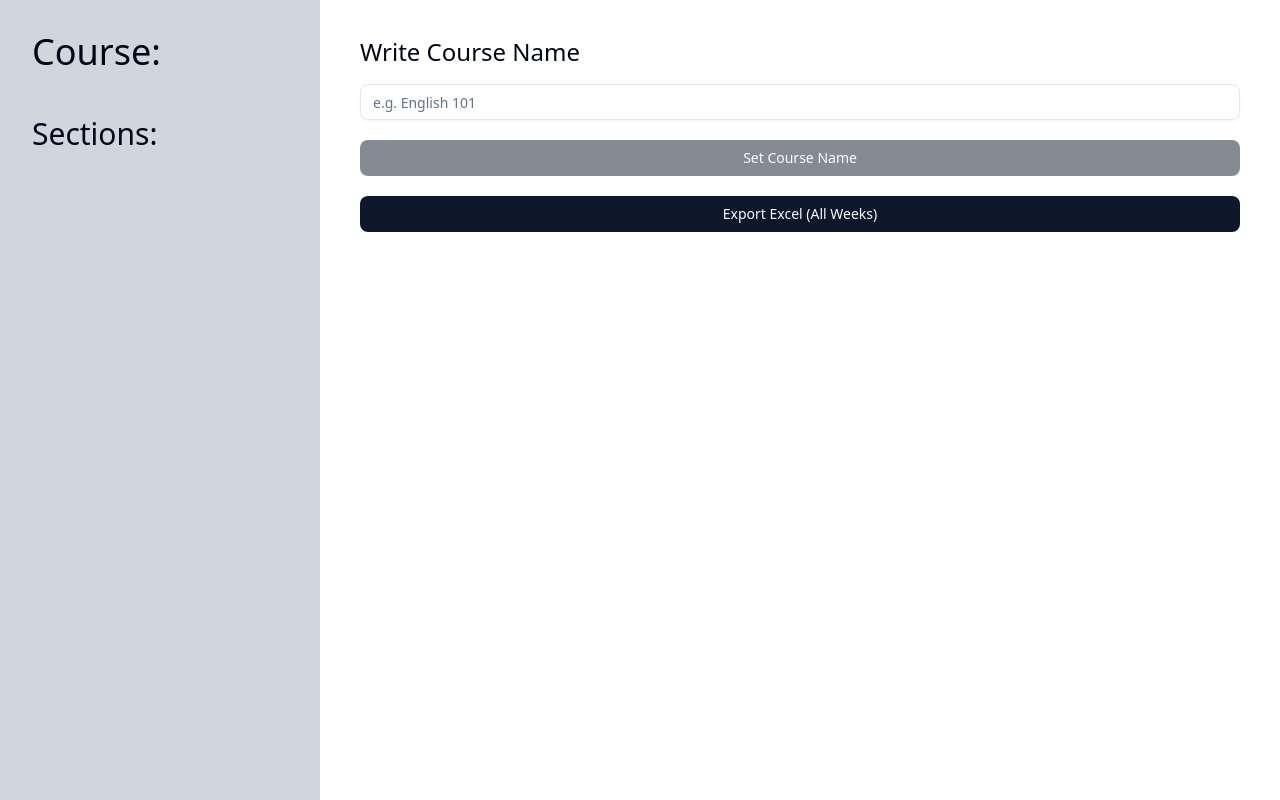
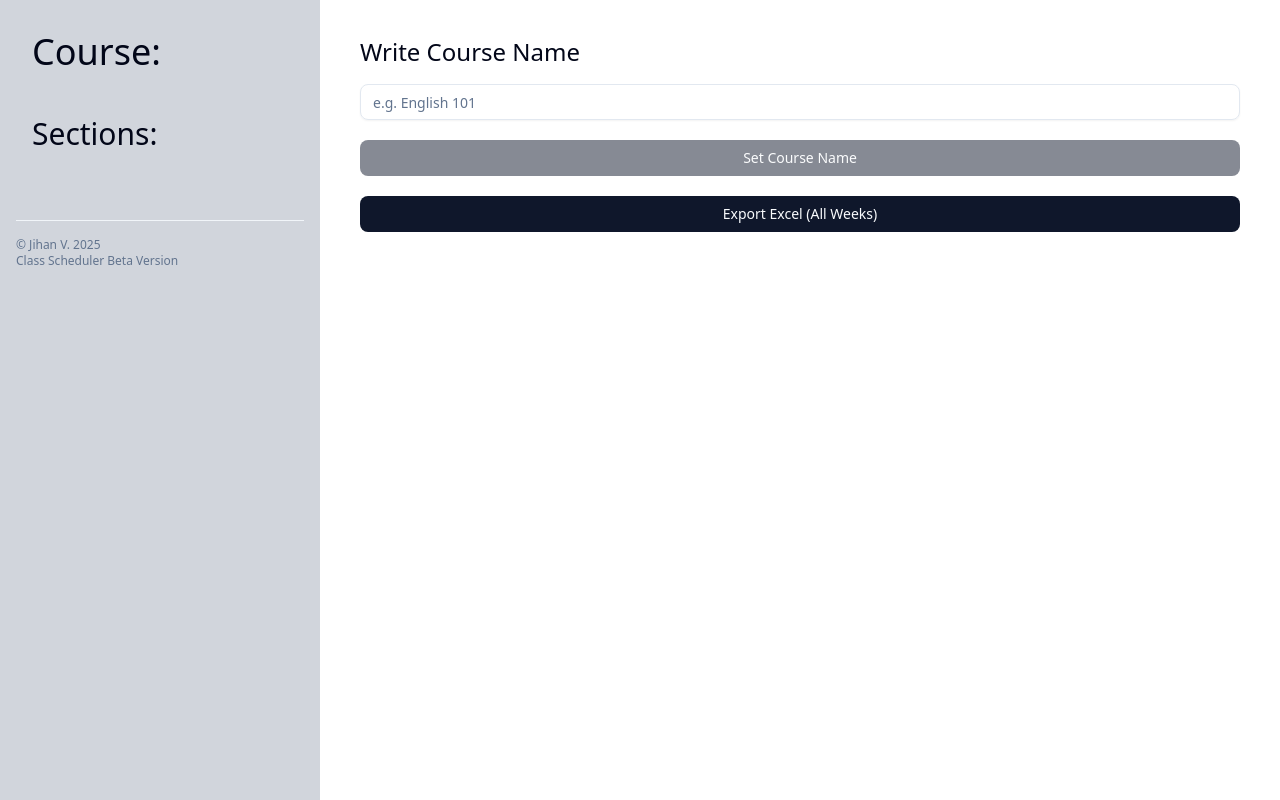
Before and after one commit to jihanv/class-scheduler, a Next.js app: page / in a window 1280 px wide. Built offline with nearby package versions, Linux system fonts and the light colour scheme.

Commit message:
Add footer

```diff
--- a/components/new/information-display.tsx
+++ b/components/new/information-display.tsx
@@ -25,10 +25,15 @@ export default function InformationDisplay() {
                         ))}
                     </ul>
                 </div>
-                {/* <div className='p-4'>
-                    <H1>Dates:</H1>
-                </div> */}
+                <footer className="mt-10 py-4 text-xs text-muted-foreground border-t border-muted">
+                    © Jihan V. {new Date().getFullYear()}
+                    <br />Class Scheduler
+
+                    Beta Version
+                </footer>
+
             </div>
+
         </>
     )
 }
```
